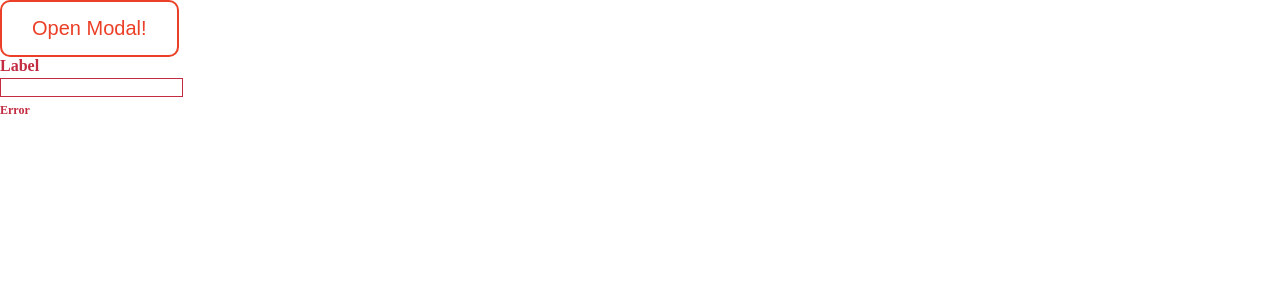
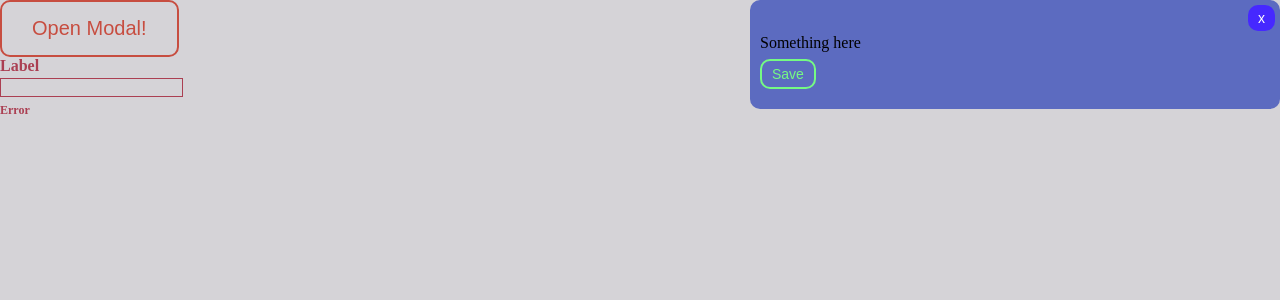
Before and after one commit to YoungKoder/ComandApp, a React (Create React App) app: page / in a window 1280 px wide. Both pictures are taken after a click on the button "Open Modal!". Shown: the top 300 px of the page. Built offline with nearby package versions, Linux system fonts and the light colour scheme.

Commit message:
refactoring Modal component

```diff
--- a/src/components/common/Modal/modal.css
+++ b/src/components/common/Modal/modal.css
@@ -47,7 +47,9 @@
 .popup__close :hover{
     cursor: pointer;
 }
-
+.popup__content{
+    margin:7px 0;
+}
 
 @keyframes fadeIn{
     from{
--- a/src/components/pages/helloPage/HelloPage.js
+++ b/src/components/pages/helloPage/HelloPage.js
@@ -6,14 +6,14 @@ import Input from "../../common/Input/input";
 import Modal from "../../common/Modal/Modal";
 
 export default class HelloPage extends Component {
+    state ={
+        showModal:false
+    }
     render(){
-
-        let openModal = false;
-
         return(
             <Fragment>
                 <Button
-                    onClick={()=>{openModal=true}}
+                    onClick={()=>{this.setState({showModal:true})}}
                     state="error"
                     size="lg"
                     variant="outline"
@@ -26,10 +26,14 @@ export default class HelloPage extends Component {
                     errorMessege = "Error"
                     />
                 <Modal
-                    isOpen={openModal}
-                    onClose={()=>{openModal=false}}
-                    modalContent = {<p>Some text</p>}
-                    modalFooter = {<Button state="success" varian="ouline" onClick={()=>{openModal=false}}/>}/>
+                    isOpen={this.state.showModal}
+                    onClose={()=>{this.setState({showModal:false})}}
+                    modalContent = {<p>Something here</p>}
+                    modalFooter = {
+                        <Button state="success" size="sm" variant="outline" onClick={()=>{this.setState({showModal:false})}}>Save</Button>
+                    }
+                    locationX="right"
+                    locationY="top"/>
             </Fragment>
         )
     }
```
